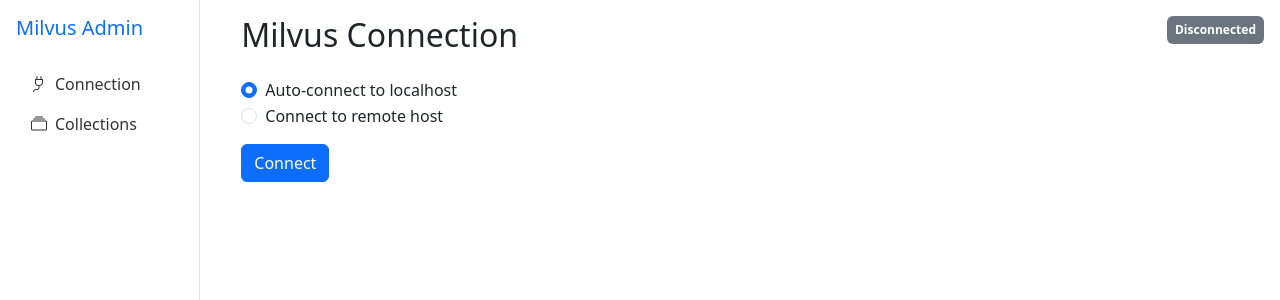
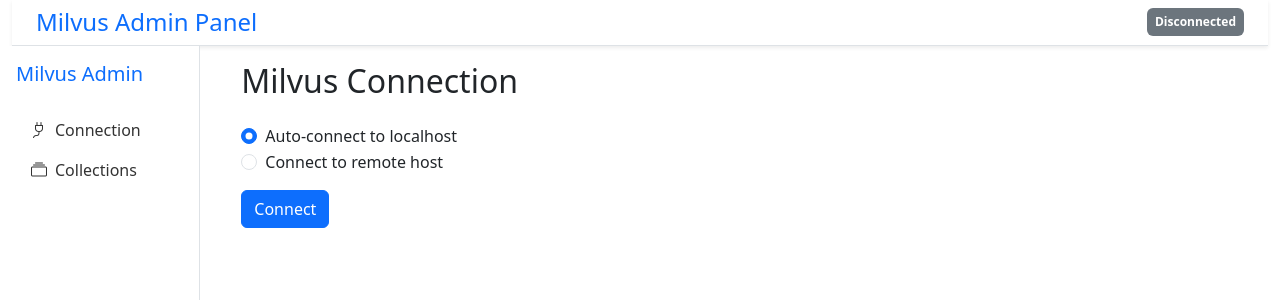
Before and after one commit to zeevbensender/milvus_util_scripts, a React (Vite) app in the folder frontend/: page / in a window 1280 px wide. Shown: the top 300 px of the page. Built offline with nearby package versions, Linux system fonts and the light colour scheme; no server answers.

Commit message:
Replacing StatusBar.jsx with Header.jsx

```diff
--- a/frontend/src/App.jsx
+++ b/frontend/src/App.jsx
@@ -2,19 +2,19 @@ import { BrowserRouter, Routes, Route } from 'react-router-dom';
 import ConnectionPanel from './components/ConnectionPanel';
 import CollectionsPanel from './components/CollectionsPanel';
 import CollectionDetailsPanel from './components/CollectionDetailsPanel';
-import StatusBar from './components/StatusBar';
 import Sidebar from './components/Sidebar';
+import Header from './components/Header';
 
 
 function AppLayout() {
   return (
     <div className="container-fluid">
+      <Header />
       <div className="row vh-100">
         <div className="col-2 d-flex flex-column p-0">
           <Sidebar />
         </div>
         <main className="col-10 p-3 position-relative">
-          <StatusBar />
           <Routes>
             <Route path="/" element={<ConnectionPanel />} />
             <Route path="/connection" element={<ConnectionPanel />} />
--- /dev/null
+++ b/frontend/src/components/Header.jsx
@@ -0,0 +1,29 @@
+// src/components/Header.jsx
+import { useConnection } from '../context/ConnectionContext';
+
+export default function Header() {
+  const { connected, host, port, status } = useConnection();
+
+  let badgeClass = "bg-secondary";
+  let label = "Disconnected";
+
+  if (status === "connecting") {
+    badgeClass = "bg-warning text-dark";
+    label = "Connecting...";
+  } else if (status === "connected") {
+    badgeClass = "bg-success";
+    label = `Connected to ${host}:${port}`;
+  } else if (status === "error") {
+    badgeClass = "bg-danger";
+    label = "Connection error";
+  }
+
+  return (
+    <div className="d-flex justify-content-between align-items-center px-4 py-2 border-bottom shadow-sm bg-white">
+      <h4 className="m-0 text-primary">Milvus Admin Panel</h4>
+      <span className={`badge ${badgeClass} p-2`}>
+        {label}
+      </span>
+    </div>
+  );
+}
--- a/frontend/src/components/StatusBar.jsx
+++ /dev/null
@@ -1,28 +0,0 @@
-// src/components/StatusBar.jsx
-import { useConnection } from "../context/ConnectionContext";
-
-export default function StatusBar() {
-  const { connected, host, port, status } = useConnection();
-
-  let label = "Disconnected";
-  let colorClass = "bg-secondary";
-
-  if (status === "connecting") {
-    label = "Connecting...";
-    colorClass = "bg-warning";
-  } else if (status === "connected") {
-    label = `Connected to ${host}:${port}`;
-    colorClass = "bg-success";
-  } else if (status === "error") {
-    label = "Connection error";
-    colorClass = "bg-danger";
-  }
-
-  return (
-    <div className="position-absolute top-0 end-0 m-3 text-end">
-      <span className={`badge ${colorClass} text-white p-2`}>
-        {label}
-      </span>
-    </div>
-  );
-}
--- a/frontend/src/styles/global.css
+++ b/frontend/src/styles/global.css
@@ -37,3 +37,7 @@ body {
   padding: 1rem;
   position: relative;
 }
+
+main {
+  overflow-y: auto;
+}
```
